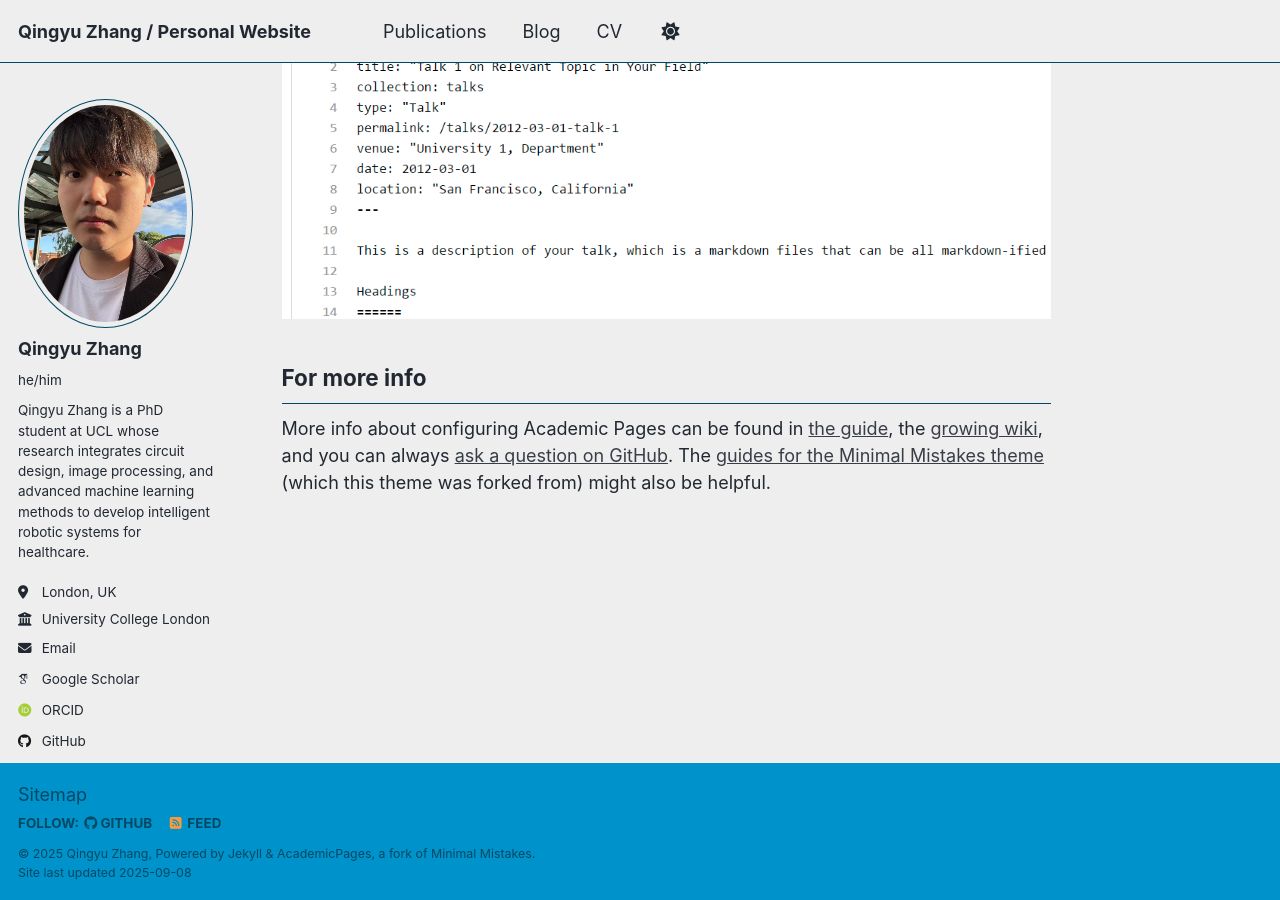
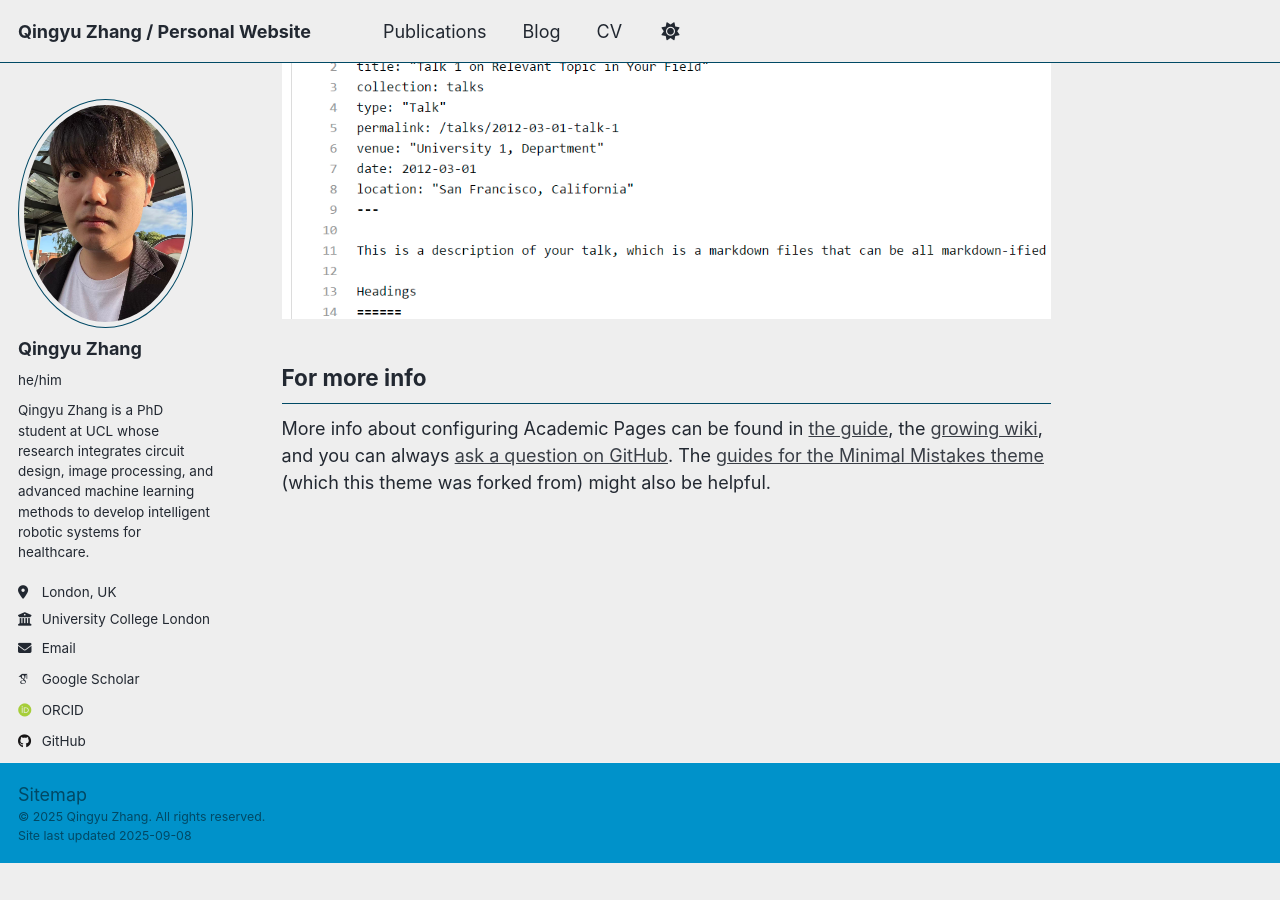
Before and after one commit to alfredzhang98/alfredzhang98.github.io, a Jekyll site: the page built from _pages/about.md, in a window 1280 px wide and 900 px high, scrolled down 2880 px. Built offline with Jekyll 4.4.1, drawn with Linux system fonts in a browser that asks for light colours; some web fonts are replaced; a script that is not in the unit is left out; after the commit the page ends 3743 px from its top, so only the background shows below that.

Commit message:
udpate basics

```diff
--- a/_includes/footer.html
+++ b/_includes/footer.html
@@ -1,4 +1,4 @@
-{% include base_path %}
+<!-- {% include base_path %}
 
 {% if site.author.github or site.author.bitbucket or site.atom_feed.hide != true %}
 <div class="page__footer-follow">
@@ -22,4 +22,11 @@
 <div class="page__footer-copyright">
   &copy; {{ site.time | date: '%Y' }} {{ site.name | default: site.title }}, {{ site.data.ui-text[site.locale].powered_by | default: "Powered by" }} <a href="http://jekyllrb.com" rel="nofollow">Jekyll</a> &amp; <a href="https://github.com/academicpages/academicpages.github.io">AcademicPages</a>, a fork of <a href="https://mademistakes.com/work/minimal-mistakes-jekyll-theme/" rel="nofollow">Minimal Mistakes</a>.<br />
   Site last updated {{ "now" | date: '%Y-%m-%d' }}
+</div> -->
+
+<!-- {% include base_path %} -->
+
+<div class="page__footer-copyright">
+  &copy; {{ site.time | date: '%Y' }} {{ site.name | default: site.title }}. All rights reserved.<br />
+  Site last updated {{ "now" | date: '%Y-%m-%d' }}
 </div>
```
